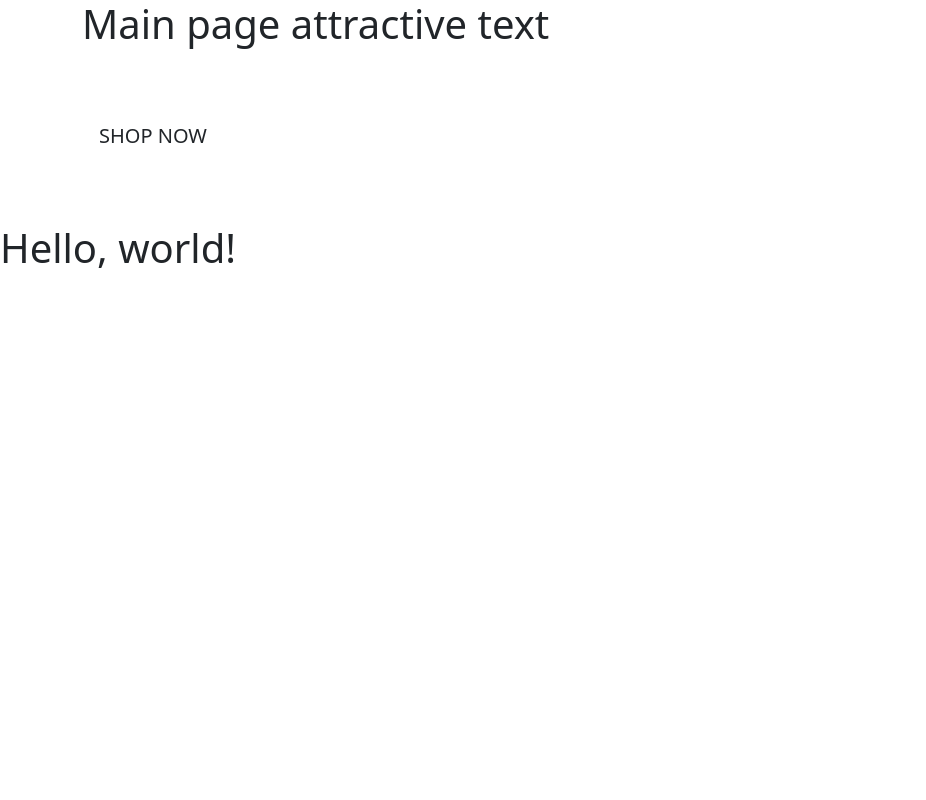
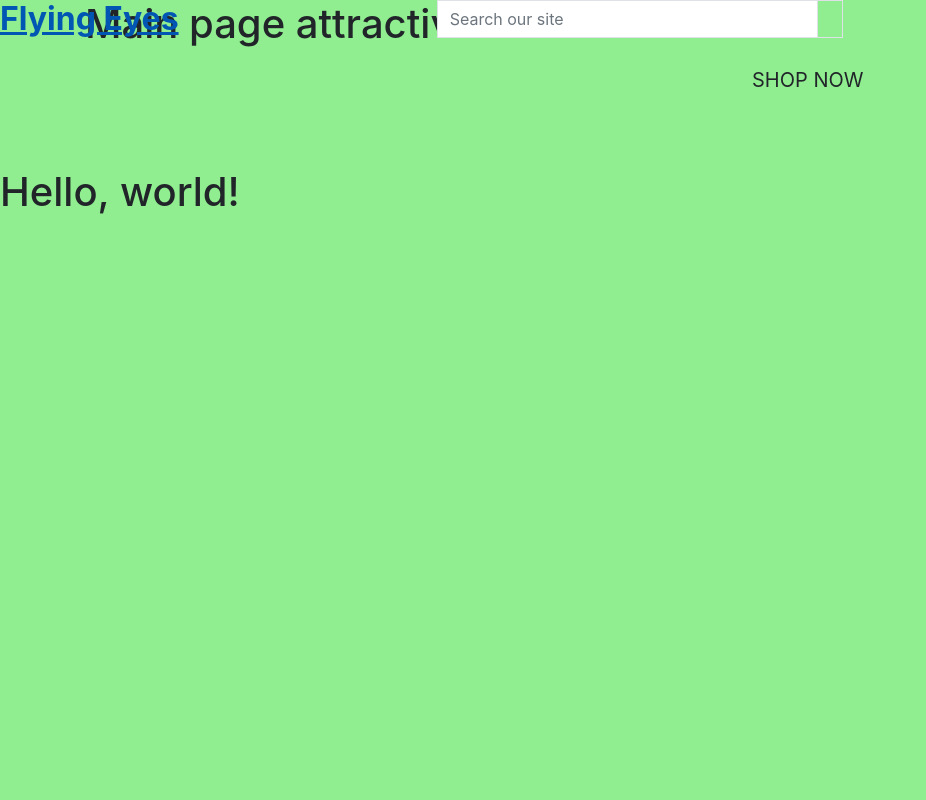
Before and after one commit to Anelairam/ms5, a Django app: page / in a window 1280 px wide. Shown: the whole page, without its empty margins (0-926 px from the left). Run offline with Django 3.2, Linux system fonts and the light colour scheme; some libraries are stand-ins or nearby versions.

Commit message:
Setup base css

```diff
--- /dev/null
+++ b/static/css/base.css
@@ -0,0 +1,7 @@
+html {
+    height: 100%;
+}
+
+body {
+    background-color: lightgreen;
+}
--- a/templates/base.html
+++ b/templates/base.html
@@ -14,14 +14,18 @@
     {% endblock %}
 
     {% block corecss %}
-        <link href="https://cdn.jsdelivr.net/npm/bootstrap@5.2.0-beta1/dist/css/bootstrap.min.css" rel="stylesheet" integrity="sha384-0evHe/X+R7YkIZDRvuzKMRqM+OrBnVFBL6DOitfPri4tjfHxaWutUpFmBp4vmVor" crossorigin="anonymous">
+    <link rel="stylesheet" href="https://stackpath.bootstrapcdn.com/bootstrap/4.4.1/css/bootstrap.min.css" integrity="sha384-Vkoo8x4CGsO3+Hhxv8T/Q5PaXtkKtu6ug5TOeNV6gBiFeWPGFN9MuhOf23Q9Ifjh" crossorigin="anonymous">
+        <link rel="stylesheet" href="https://fonts.googleapis.com/css?family=Lato&display=swap">
+        <link rel="stylesheet" href="{% static 'css/base.css' %}">
     {% endblock %}
 
     {% block extra_css %}
     {% endblock %}
 
     {% block corejs %}
-        <script src="https://cdn.jsdelivr.net/npm/bootstrap@5.2.0-beta1/dist/js/bootstrap.bundle.min.js" integrity="sha384-pprn3073KE6tl6bjs2QrFaJGz5/SUsLqktiwsUTF55Jfv3qYSDhgCecCxMW52nD2" crossorigin="anonymous"></script>
+    <script src="https://code.jquery.com/jquery-3.4.1.slim.min.js" integrity="sha384-J6qa4849blE2+poT4WnyKhv5vZF5SrPo0iEjwBvKU7imGFAV0wwj1yYfoRSJoZ+n" crossorigin="anonymous"></script>
+    <script src="https://cdn.jsdelivr.net/npm/popper.js@1.16.0/dist/umd/popper.min.js" integrity="sha384-Q6E9RHvbIyZFJoft+2mJbHaEWldlvI9IOYy5n3zV9zzTtmI3UksdQRVvoxMfooAo" crossorigin="anonymous"></script>
+    <script src="https://stackpath.bootstrapcdn.com/bootstrap/4.4.1/js/bootstrap.min.js" integrity="sha384-wfSDF2E50Y2D1uUdj0O3uMBJnjuUD4Ih7YwaYd1iqfktj0Uod8GCExl3Og8ifwB6" crossorigin="anonymous"></script>
     {% endblock %}
 
     {% block extra_je %}
@@ -30,7 +34,70 @@
     <title>Flying Eyes{% block extra_title %}{% endblock %}</title>
 </head>
 <body>
-    <header class="fixed-top"></header>
+    <header class="fixed-top">
+        <div class="row">
+            <div class="col-12 col-lg-4 my-auto py-1 py-lg-0 text-center text-lg-left">
+                <a href="{% url 'home' %}">
+                    <h2 class="logo-font text-black my-0"><strong>Flying Eyes</strong></h2>
+                </a>
+            </div>
+            <div class="col-12 col-lg-4 my-auto py-1 py-lg-0">
+                <form method="GET" action="">
+                    <div class="input-group w-100">
+                        <input class="form-control border border-black rounded-0" type="text" name="q" placeholder="Search our site">
+                        <div class="input-group-append">
+                            <button class="form-control btn btn-black border border-black rounded-0" type="submit">
+                                <span class="icon">
+                                    <i class="fas fa-search"></i>
+                                </span>
+                            </button>
+                        </div>
+                    </div>
+                </form>
+            </div>
+            <div class="col-12 col-lg-4 my-auto py-1 py-lg-0">
+                <!--
+                    dropdown menu needs to be fixed
+                <ul class="list-inline list-unstyled text-center text-lg-right my-0">
+                    <li class="list-inline-item dropdown">
+                        <a class="text-black nav-link" href="#" id="user-options" data-toggle="dropdown" aria-haspopup="true" aria-expanded="false">
+                            <div class="text-center">
+                                <div><i class="fas fa-user fa-lg"></i></div>
+                                <p class="my-0">My Account</p>
+                            </div>
+                        </a>
+                        <div class="dropdown-menu border-0" aria-labelledby="user-options">
+                            {% if request.user.is_authenticated %}
+                                {% if request.user.is_superuser %}
+                                    <a href="" class="dropdown-item">Product Management</a>
+                                {% endif %}
+                                <a href="" class="dropdown-item">My Profile</a>
+                                <a href="{% url 'account_logout' %}" class="dropdown-item">Logout</a>
+                            {% else %}
+                                <a href="{% url 'account_signup' %}" class="dropdown-item">Register</a>
+                                <a href="{% url 'account_login' %}" class="dropdown-item">Login</a>
+                            {% endif %}
+                        </div>
+                    </li>
+                    <li class="list-inline-item">
+                        <a class="{% if grand_total %}text-info font-weight-bold{% else %}text-black{% endif %} nav-link" href="">
+                            <div class="text-center">
+                                <div><i class="fas fa-shopping-bag fa-lg"></i></div>
+                                <p class="my-0">
+                                    {% if grand_total %}
+                                        ${{ grand_total|floatformat:2 }}
+                                    {% else %}
+                                        $0.00
+                                    {% endif %}
+                                </p>
+                            </div>
+                        </a>
+                    </li>
+                </ul>
+                -->
+            </div>
+        </div>
+    </header>
 
     {% if messages %}
     <div class="message-container"></div>
```
